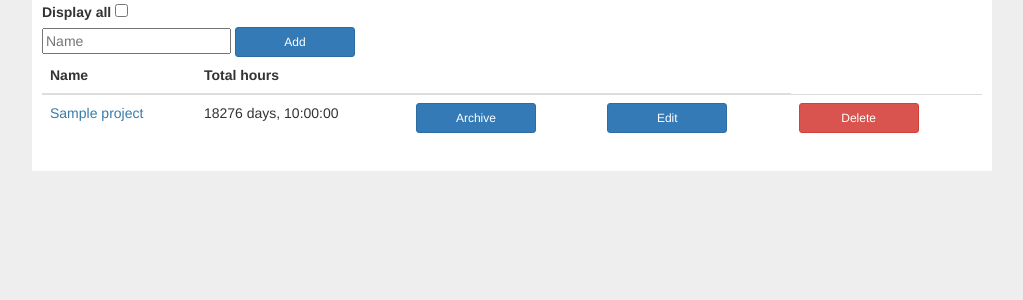
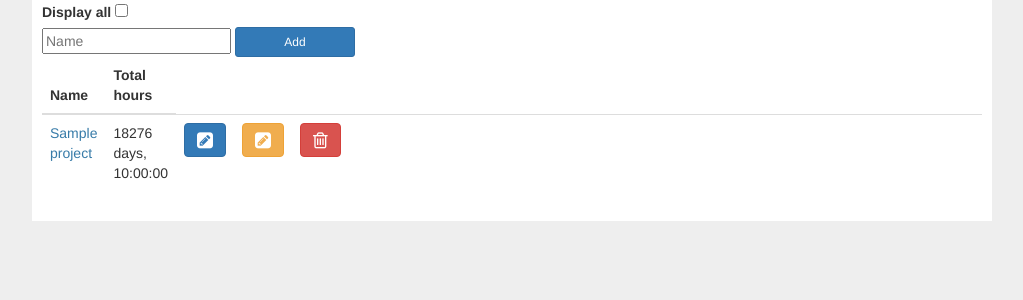
Before and after one commit to YaShock/Produsys, a Flask app: page /projects/ in a window 1280 px wide. Shown: the part 135-435 px from the top of the page, without its empty margins (128-1151 px from the left). Run offline with Flask 2, Linux system fonts and the light colour scheme; the visitor is signed in with stand-in values (Sample User, id 1); tables that the repository leaves empty hold one stand-in row (values such as "Sample post"); some libraries are stand-ins or nearby versions.

Commit message:
Change project buttons to icons

```diff
--- a/produsys/templates/base.html
+++ b/produsys/templates/base.html
@@ -45,6 +45,8 @@
 {{super()}}
 <link rel="stylesheet"
   href="https://cdnjs.cloudflare.com/ajax/libs/bootstrap-datetimepicker/4.7.14/css/bootstrap-datetimepicker.min.css">
+<link rel="stylesheet" href="https://stackpath.bootstrapcdn.com/font-awesome/4.7.0/css/font-awesome.min.css"
+  integrity="sha384-wvfXpqpZZVQGK6TAh5PVlGOfQNHSoD2xbE+QkPxCAFlNEevoEH3Sl0sibVcOQVnN" crossorigin="anonymous">
 <link rel="stylesheet" href="{{ url_for('static', filename='style.css') }}">
 {% endblock %}
 
--- a/produsys/templates/projects/index.html
+++ b/produsys/templates/projects/index.html
@@ -21,13 +21,10 @@
       <tr>
         <th>Name</th>
         <th>Total hours</th>
-        <th></th>
-        <th></th>
       </tr>
     </thead>
-    <tbody>
     {% for project in projects %}
-      <tr {% if project.archived %}class="archived" style="display: none;"{% endif %}>
+    <tr>
       <td>
         <a href="{{ url_for('tasks.index', project_id=project.id) }}">
           {% if project.archived %}<s>{% endif %}
@@ -35,35 +32,45 @@
           {% if project.archived %}</s>{% endif %}
         </a>
       </td>
-        <td>{{ project.total_duration_str }}</td>
+      <td>
+        {{ project.total_duration_str }}
+      </td>
       <td>
         {% if not project.archived %}
           <form class="form-inline" action="{{ url_for('projects.archive', project_id=project.id) }}" method="post">
             <input type="hidden" class="filterValue" name="displayArchived" value="{{ display_archived }}" />
-              <input class="btn btn-primary btn-sm" type="submit" value="Archive">
+            <button type="submit" class="btn btn-primary">
+              <i class="fa fa-pencil-square fa-lg"></i>
+            </button>
           </form>
         {% else %}
           <form class="form-inline" action="{{ url_for('projects.unarchive', project_id=project.id) }}" method="post">
             <input type="hidden" class="filterValue" name="displayArchived" value="{{ display_archived }}" />
-              <input class="btn btn-primary btn-sm" type="submit" value="Unarchive">
+            <button type="submit" class="btn btn-primary">
+              <i class="fa fa-pencil-square fa-lg"></i>
+            </button>
           </form>
         {% endif %}
       </td>
       <td>
         <form class="form-inline" action="{{ url_for('projects.edit', project_id=project.id) }}" method="get">
           <input type="hidden" class="filterValue" name="displayArchived" value="{{ display_archived }}" />
-            <input class="btn btn-primary btn-sm" type="submit" value="Edit">
+          <button type="submit" class="btn btn-warning">
+            <i class="fa fa-pencil-square fa-lg"></i>
+          </button>
         </form>
       </td>
       <td>
         <form class="form-inline" action="{{ url_for('projects.delete', project_id=project.id) }}" method="post">
           <input type="hidden" class="filterValue" name="displayArchived" value="{{ display_archived }}" />
-            <input class="btn btn-danger btn-sm" type="submit" value="Delete">
+          <button type="submit" class="btn btn-danger">
+            <i class="fa fa-trash-o fa-lg"></i>
+          </button>
         </form>
       </td>
+      <td class="absorbing-column"></td>
     </tr>
     {% endfor %}
-    </tbody>
   </table>
 
   <style type="text/css">
@@ -82,6 +89,10 @@
         top: 0;
         left: 0;
         border-bottom: 3px solid;
+    }
+
+    table .absorbing-column {
+      width: 100%;
     }
   </style>
 
```
Lines whose indentation alone changed are shown as unchanged.
